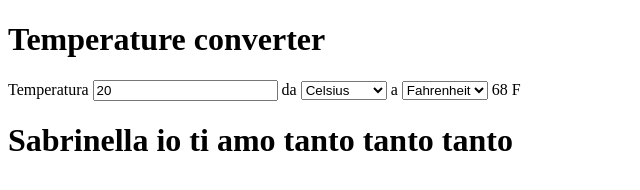
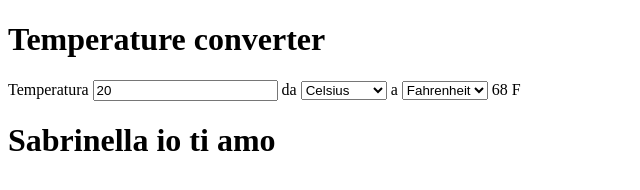
Before and after one commit to Giovanni-Caldarelli/temperature-converter, a plain HTML site: page index.html in a window 1280 px wide. Shown: the whole page, without its empty margins (0-640 px from the left). Drawn offline with Linux system fonts and the light colour scheme.

Commit message:
nuovo nuovo

```diff
--- a/index.html
+++ b/index.html
@@ -30,7 +30,7 @@
     <output name="output-temp" id="output-temp">68 F</output>
   </form>
 
-  <h1>Sabrinella io ti amo tanto tanto tanto</h1>
+  <h1>Sabrinella io ti amo </h1>
 
   <script src="converter.js"></script>
   <script>
```
